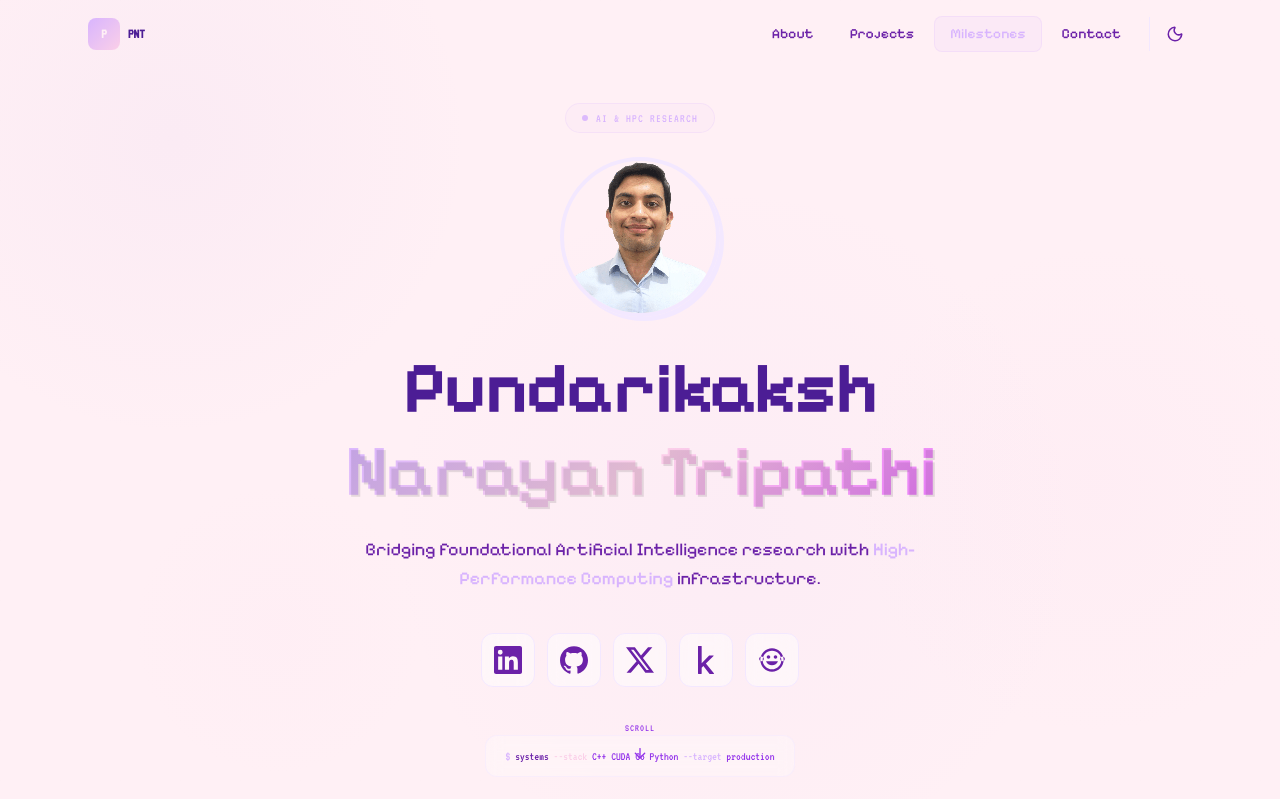
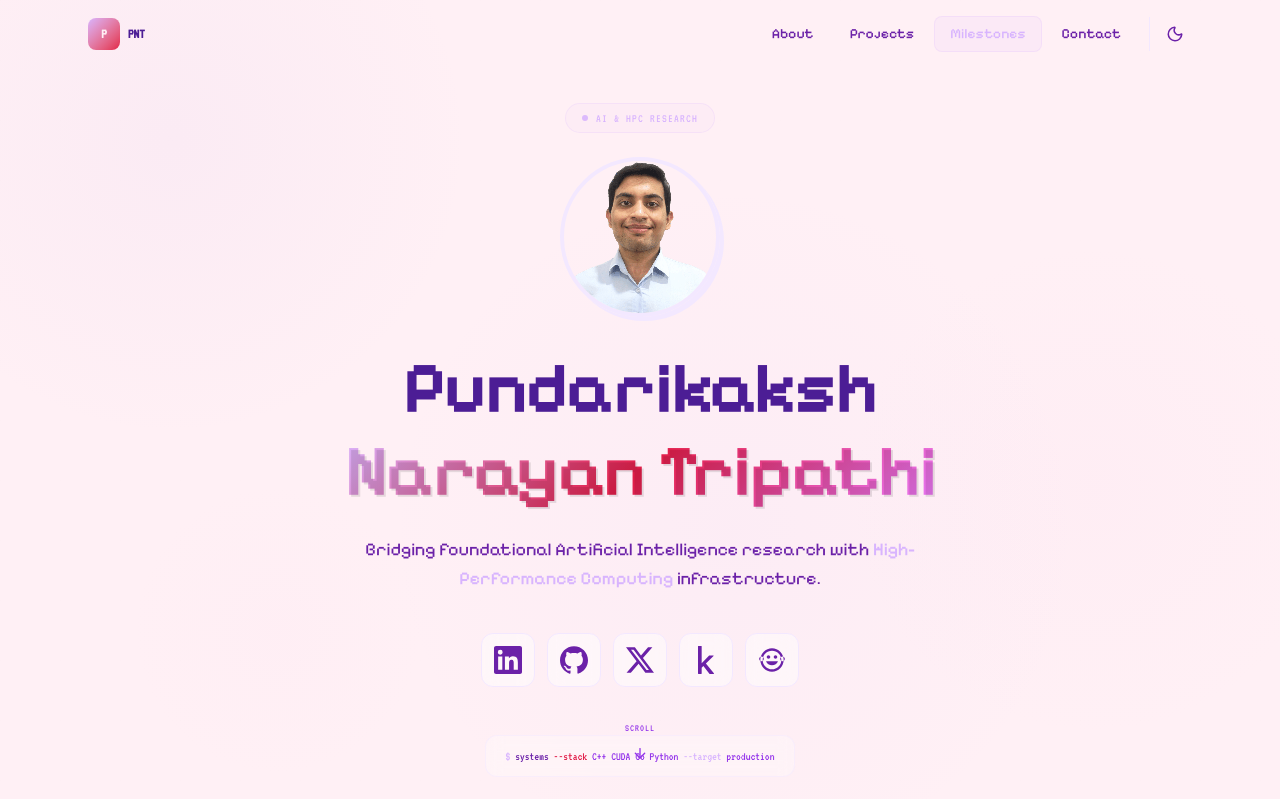
Before and after one commit to abhipandey5/abhipandey5.github.io, a React (Vite) app: page / in a window 1280 px wide. Shown: the top 799 px of the page. Built offline with nearby package versions, Linux system fonts and the light colour scheme.

Commit message:
chore: Update accessibility colors in index.css

```diff
--- a/src/index.css
+++ b/src/index.css
@@ -36,8 +36,8 @@
     --lavender: #d8b4fe;
     --lavender-dim: #c084fc;
     --lavender-bright: #e9d5ff;
-    --pink: #fbcfe8;
-    --pink-dim: #f472b6;
+    --pink: #e11d48;
+    --pink-dim: #be123c;
     --mauve: #e879f9;
     --rose: #fda4af;
     --peach: #ffedd5;
@@ -59,7 +59,7 @@
     --lavender: #c4a7e7;
     --lavender-dim: #9d7cbf;
     --lavender-bright: #d9c4f0;
-    --pink: #f5c2e7;
+    --pink: #ff1493;
     --pink-dim: #d4a0c4;
     --mauve: #cba6f7;
     --rose: #f2cddc;
```
